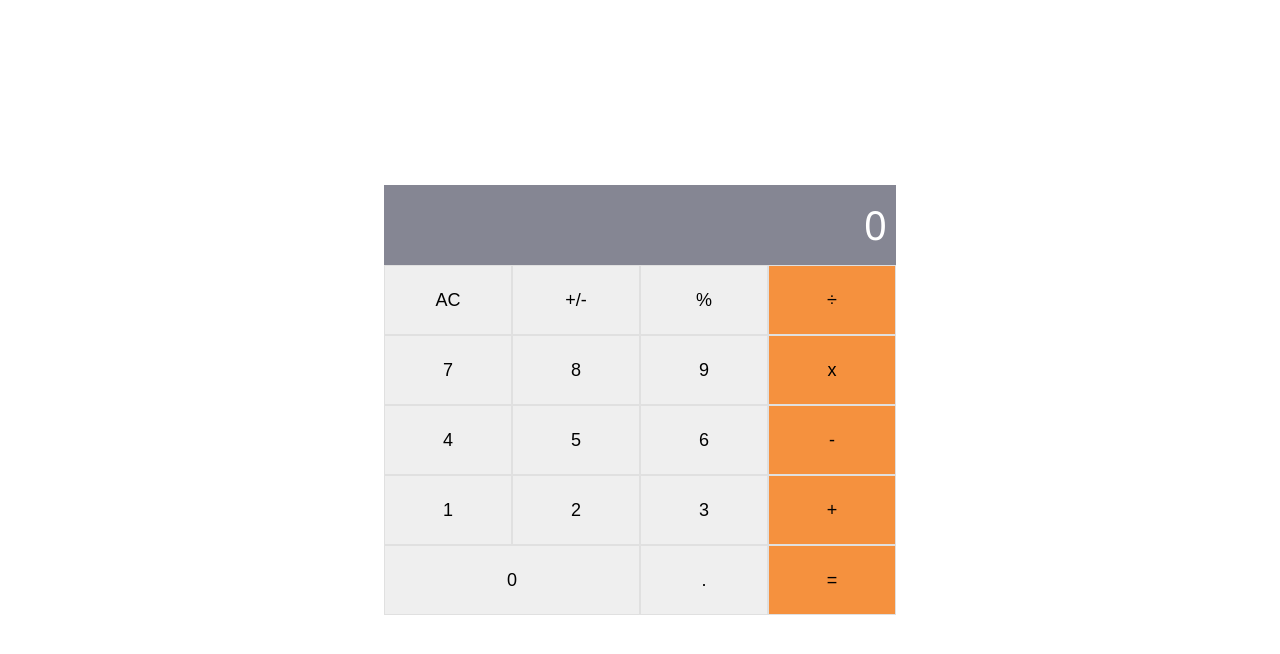
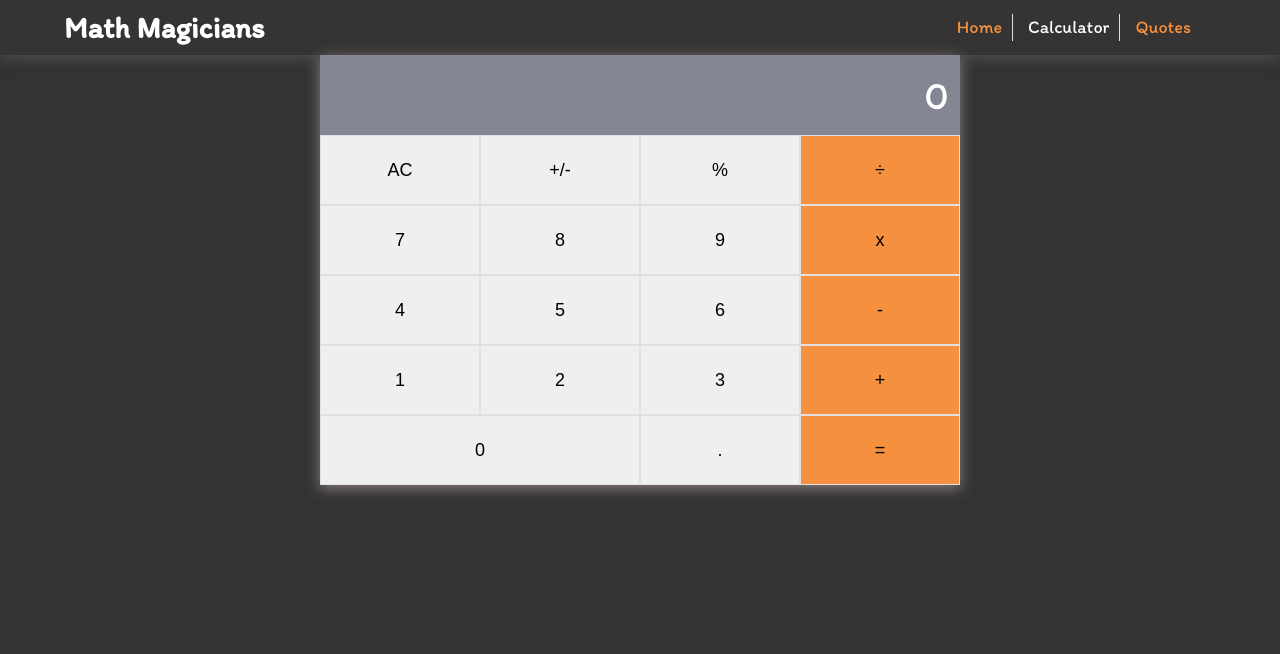
Before and after one commit to AlaaAlsalem/Math-Magicians, a React (Create React App) app: page /calculator in a window 1280 px wide. Shown: the top 654 px of the page. Built offline with nearby package versions, Linux system fonts and the light colour scheme.

Commit message:
Style the app

```diff
--- a/public/index.html
+++ b/public/index.html
@@ -1,43 +1,51 @@
 <!DOCTYPE html>
 <html lang="en">
+
 <head>
   <meta charset="utf-8" />
-    <link rel="icon" href="%PUBLIC_URL%/favicon.ico" />
   <meta name="viewport" content="width=device-width, initial-scale=1" />
   <meta name="theme-color" content="#000000" />
-    <meta
-      name="description"
-      content="Web site created using create-react-app"
-    />
-    <link rel="apple-touch-icon" href="%PUBLIC_URL%/logo192.png" />
+  <meta name="description" content="Web site created using create-react-app" />
   <!--
       manifest.json provides metadata used when your web app is installed on a
       user's mobile device or desktop. See https://developers.google.com/web/fundamentals/web-app-manifest/
     -->
   <link rel="manifest" href="%PUBLIC_URL%/manifest.json" />
-    <!--
-      Notice the use of %PUBLIC_URL% in the tags above.
-      It will be replaced with the URL of the `public` folder during the build.
-      Only files inside the `public` folder can be referenced from the HTML.
 
-      Unlike "/favicon.ico" or "favicon.ico", "%PUBLIC_URL%/favicon.ico" will
-      work correctly both with client-side routing and a non-root public URL.
-      Learn how to configure a non-root public URL by running `npm run build`.
-    -->
-    <title>React App</title>
+  <title>Math Magicians</title>
+  <script type="text/javascript">
+    // Single Page Apps for GitHub Pages
+    // MIT License
+    // https://github.com/rafgraph/spa-github-pages
+    // This script checks to see if a redirect is present in the query string,
+    // converts it back into the correct url and adds it to the
+    // browser's history using window.history.replaceState(...),
+    // which won't cause the browser to attempt to load the new url.
+    // When the single page app is loaded further down in this file,
+    // the correct url will be waiting in the browser's history for
+    // the single page app to route accordingly.
+    (function (l) {
+      if (l.search[1] === '/') {
+        var decoded = l.search
+          .slice(1)
+          .split('&')
+          .map(function (s) {
+            return s.replace(/~and~/g, '&');
+          })
+          .join('?');
+        window.history.replaceState(
+          null,
+          null,
+          l.pathname.slice(0, -1) + decoded + l.hash
+        );
+      }
+    })(window.location);
+  </script>
 </head>
+
 <body>
   <noscript>You need to enable JavaScript to run this app.</noscript>
   <div id="root"></div>
-    <!--
-      This HTML file is a template.
-      If you open it directly in the browser, you will see an empty page.
+</body>
 
-      You can add webfonts, meta tags, or analytics to this file.
-      The build step will place the bundled scripts into the <body> tag.
-
-      To begin the development, run `npm start` or `yarn start`.
-      To create a production bundle, use `npm run build` or `yarn build`.
-    -->
-  </body>
 </html>
--- a/src/App.js
+++ b/src/App.js
@@ -1,12 +1,31 @@
-import react from 'react';
-import './App.css';
+import React from 'react';
+import { Route, Switch } from 'react-router-dom';
 import Calculator from './components/Calculator';
+import Navbar from './components/Navbar';
+import Home from './pages/Home';
+import Quotes from './pages/Quotes';
 
-class App extends react.Component {
+class App extends React.Component {
+  constructor(props) {
+    super(props);
+    this.state = {};
+  }
+
   render() {
     return (
       <div className="App">
-        <Calculator />
+        <Navbar />
+        <Switch>
+          <Route exact path="/">
+            <Home />
+          </Route>
+          <Route path="/calculator">
+            <Calculator />
+          </Route>
+          <Route path="/quotes">
+            <Quotes />
+          </Route>
+    </Switch>
       </div>
     );
   }
--- a/src/index.css
+++ b/src/index.css
@@ -1,27 +1,248 @@
-body {
-  margin: 0;
-  font-family:
-    -apple-system,
-    BlinkMacSystemFont,
-    'Segoe UI',
-    'Roboto',
-    'Oxygen',
-    'Ubuntu',
-    'Cantarell',
-    'Fira Sans',
-    'Droid Sans',
-    'Helvetica Neue',
-    sans-serif;
-  -webkit-font-smoothing: antialiased;
-  -moz-osx-font-smoothing: grayscale;
+@import url('https://fonts.googleapis.com/css2?family=Itim&display=swap');
+
+:root {
+  --orange: #f5913e;
+  --light-gray: #e0e0e0;
+  --dark-gray: #858693;
+  --white: #fff;
 }
 
-code {
-  font-family:
-    source-code-pro,
-    Menlo,
-    Monaco,
-    Consolas,
-    'Courier New',
-    monospace;
+* {
+  margin: 0;
+  padding: 0;
+  box-sizing: border-box;
 }
+
+body {
+  font-family: 'Itim', cursive;
+  line-height: 1.5;
+  width: 100%;
+  height: 100%;
+  background-color: #333;
+  color: var(--white);
+}
+
+/* Navbar Styling */
+header {
+  width: 100%;
+  background-color: rgb(53, 51, 51);
+  box-shadow: 0 3px 13px 0 rgba(104, 100, 100, 0.59);
+}
+
+h1 {
+  font-size: 20px;
+}
+
+.navbar,
+.home-div,
+blockquote {
+  width: 90%;
+  margin: 0 auto;
+}
+
+.navbar {
+  display: flex;
+  justify-content: space-between;
+  align-items: center;
+  height: 35px;
+}
+
+.navbar ul {
+  margin: 0;
+  padding: 0;
+}
+
+.navbar ul li {
+  list-style: none;
+  display: inline-block;
+  margin-right: 7px;
+}
+
+.nav-link {
+  text-decoration: none;
+  color: var(--orange);
+  cursor: pointer;
+  padding-bottom: 2px;
+  transition: 300ms;
+}
+
+.nav-link:hover {
+  opacity: 0.8;
+  border-bottom: 1px solid #f4f4f4;
+  transform: scale(0.85);
+}
+
+.current {
+  color: var(--white);
+  opacity: 1;
+}
+
+/* Home Page Styling */
+.home-div {
+  margin-top: 60px;
+  text-align: justify;
+}
+
+.home-div h2 {
+  text-align: center;
+  padding-bottom: 25px;
+  font-size: 30px;
+}
+
+.home-div p {
+  padding-bottom: 18px;
+}
+
+button,
+.calculator-page,
+.result {
+  display: flex;
+  align-items: center;
+}
+
+button {
+  border: 1px solid var(--light-gray);
+  outline: none;
+  justify-content: center;
+  height: 55px;
+  font-size: 18px;
+  transition: 400ms ease-in-out;
+  cursor: pointer;
+}
+
+button:hover {
+  background-color: var(--dark-gray);
+  color: var(--white);
+}
+
+button:active {
+  transform: scale(0.92);
+}
+
+.App {
+  height: 100%;
+  width: 100%;
+}
+
+.calculator-page {
+  flex-direction: column;
+  height: 100vh;
+  justify-content: center;
+}
+
+.calculator-page aside {
+  margin-bottom: 20px;
+  font-size: 28px;
+  color: var(--orange);
+}
+
+.calculator-section {
+  width: 80%;
+  margin: 0 auto;
+  display: grid;
+  grid-template-columns: repeat(4, 1fr);
+  box-shadow: 0 3px 13px 0 rgba(204, 182, 182, 0.59);
+  background-color: var(--light-gray);
+}
+
+.result {
+  grid-column: 1 / span 4;
+  justify-content: flex-end;
+  color: var(--white);
+  background-color: var(--dark-gray);
+  height: 65px;
+  font-size: 34px;
+  padding-right: 6px;
+  letter-spacing: 2px;
+}
+
+.operator {
+  background-color: var(--orange);
+}
+
+.zero {
+  grid-column: 1 / span 2;
+}
+
+@media all and (min-width: 768px) {
+  .navbar {
+    height: 40px;
+    width: 90%;
+    margin: 0 auto;
+  }
+
+  .navbar ul li {
+    margin-right: 15px;
+  }
+
+  .calculator-section {
+    width: 60%;
+    margin: 0 auto;
+  }
+
+  .result {
+    padding-right: 9px;
+  }
+}
+
+@media all and (min-width: 1024px) {
+  h1 {
+    font-size: 30px;
+  }
+
+  .navbar {
+    height: 55px;
+  }
+
+  .navbar ul li {
+    border-right: 1px solid var(--light-gray);
+    padding-right: 10px;
+  }
+
+  .navbar ul li:nth-child(3) {
+    border-right: none;
+  }
+
+  .nav-link {
+    font-size: 18px;
+  }
+
+  .home-div h2 {
+    text-align: start;
+    font-size: 40px;
+  }
+
+  .home-div p {
+    font-size: 18px;
+  }
+
+  .calculator-page {
+    width: 90%;
+    margin: 0 auto;
+    align-items: flex-start;
+    flex-direction: row;
+    margin-top: 10%;
+  }
+
+  .calculator-page aside {
+    align-self: flex-start;
+  }
+
+  .calculator-section {
+    width: 50%;
+    margin: 0 auto;
+  }
+
+  button {
+    height: 70px;
+  }
+
+  .result {
+    height: 80px;
+    font-size: 40px;
+  }
+
+  blockquote {
+    font-size: 18px;
+  }
+}
--- a/src/index.js
+++ b/src/index.js
@@ -1,12 +1,15 @@
 import React from 'react';
 import ReactDOM from 'react-dom';
+import { BrowserRouter as Router } from 'react-router-dom';
 import './index.css';
 import App from './App';
 import reportWebVitals from './reportWebVitals';
 
 ReactDOM.render(
   <React.StrictMode>
-    <App />
+    <Router basename={process.env.PUBLIC_URL}>
+      <App />
+    </Router>
   </React.StrictMode>,
   document.getElementById('root'),
 );
```
Also changed, not shown: 1 other file (tests, documents, lock files or other folders). Lines whose indentation alone changed are shown as unchanged.
